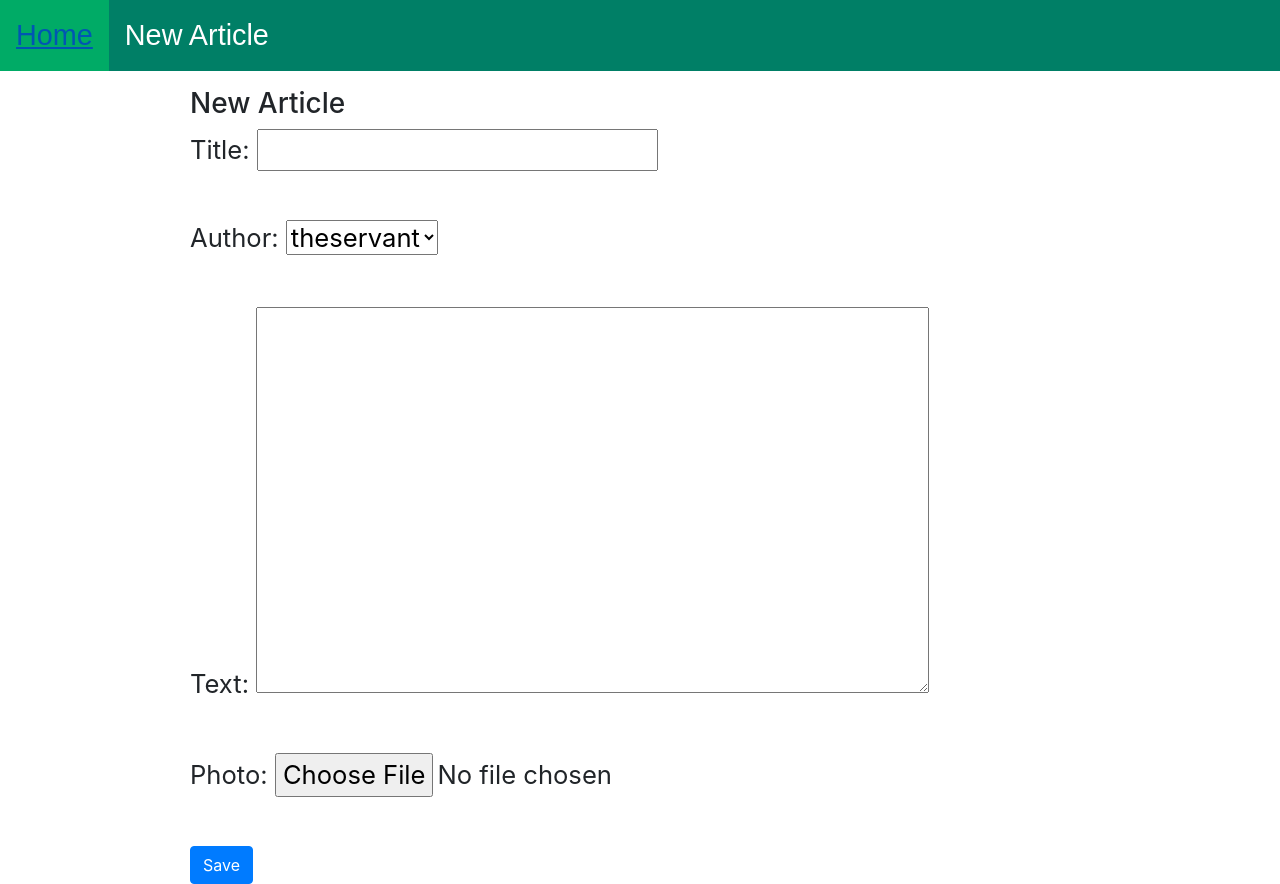
After one commit to ahembal/django_article_project_tutorial, a Django app: page /article/new/ in a window 1280 px wide. The commit adds this page. Run offline with Django 3.2, Linux system fonts and the light colour scheme; data comes from the database, SQL or seed files in the repository; both versions use the stored data as it was after the commit; some libraries are stand-ins or nearby versions.

Commit message:
added new article and article update and django is awesome always

```diff
--- a/articles/models.py
+++ b/articles/models.py
@@ -1,4 +1,5 @@
 from django.db import models
+from django.urls import reverse
 
 # Create your models here.
 class Article(models.Model):
@@ -9,7 +10,10 @@ class Article(models.Model):
         on_delete = models.CASCADE,     #If this object deleted, than delete all references
         default=1,                      #Because We have already article inside of it, main superuser
         )
-    photo = models.ImageField(upload_to="gallary", default='drop-bear.jpg')
+    photo = models.ImageField(upload_to="galery", default='drop-bear.jpg')
 
     def __str__(self):
         return self.title
+
+    def get_absolute_url(self):
+        return reverse('article_detail', args=[str(self.id)])  # This is going to return created page back after save
--- a/articles/urls.py
+++ b/articles/urls.py
@@ -1,9 +1,10 @@
 # -*- coding: utf-8 -*-
 
 from django.urls import path
-from .views import HomePageView, ArticleDetailView, ArticleCreateView
+from .views import HomePageView, ArticleDetailView, ArticleCreateView, ArticleUpdateView
 
 urlpatterns = [
+    path('article/<int:pk>/edit/', ArticleUpdateView.as_view(), name='article_edit'),
     path('article/new/', ArticleCreateView.as_view(), name='new_article'),
     path('article/<int:pk>/', ArticleDetailView.as_view(), name='article_detail'),
     path('', HomePageView.as_view(), name='home'),
--- a/articles/views.py
+++ b/articles/views.py
@@ -1,4 +1,4 @@
-from django.views.generic import ListView, DetailView
+from django.views.generic import ListView, DetailView, UpdateView
 from django.views.generic.edit import CreateView
 from .models import Article
 
@@ -14,4 +14,9 @@ class ArticleDetailView(DetailView):
 class ArticleCreateView(CreateView):
     model = Article
     template_name = 'new_article.html'
-    fields = ['title', 'atuhor', 'text', 'photo' ] # Sometimes for security reasons os can block adding photos
+    fields = ['title', 'author', 'text', 'photo' ] # Sometimes for security reasons os can block adding photos
+
+class ArticleUpdateView(UpdateView):
+    model = Article
+    template_name = 'article_edit.html'
+    fields = ['title', 'text' ]
--- a/static/CSS/base.css
+++ b/static/CSS/base.css
@@ -43,7 +43,7 @@ a:link {
 }
 
 ul {
-  list-style-type: none;
+  list-style-type: none;  /* get rid of the bullet */
   margin: 0;
   padding: 0;
   overflow: hidden;
--- a/templates/article_detail.html
+++ b/templates/article_detail.html
@@ -7,6 +7,7 @@
             <img src="{{ article.photo.url }}" alt="{{ article.title }}" class="art-img">
             <p>{{ article.text|linebreaks }}</p>
         </article>
+        <a href="{% url 'article_edit' article.pk %}" class="btn btn-primary btn-sm">Edit Article</a>
     </section>
 </main>
 {% endblock content %}
--- a/templates/base.html
+++ b/templates/base.html
@@ -4,15 +4,21 @@
     <head>
         <title>Django Articles</title>
         <link href="{% static 'css/base.css' %}" rel="stylesheet">
+        <link rel="stylesheet" href="https://stackpath.bootstrapcdn.com/bootstrap/4.1.3/css/bootstrap.min.css" integrity="sha384-MCw98/SFnGE8fJT3GXwEOngsV7Zt27NXFoaoApmYm81iuXoPkFOJwJ8ERdknLPMO" crossorigin="anonymous">
     </head>
     <body>
         <ul>
             <li><a href="{% url 'home' %}">Home</a></li>
-            <li><a href="{% url 'new_article' %}">New</a></li>
+            <li><a href="{% url 'new_article' %}">New Article</a></li>
         </ul>
         <div class="wrapper">
         {% block content %}
         {% endblock content %}
         </div>
+
+
+        <script src="https://code.jquery.com/jquery-3.3.1.slim.min.js" integrity="sha384-q8i/X+965DzO0rT7abK41JStQIAqVgRVzpbzo5smXKp4YfRvH+8abtTE1Pi6jizo" crossorigin="anonymous"></script>
+        <script src="https://cdnjs.cloudflare.com/ajax/libs/popper.js/1.14.3/umd/popper.min.js" integrity="sha384-ZMP7rVo3mIykV+2+9J3UJ46jBk0WLaUAdn689aCwoqbBJiSnjAK/l8WvCWPIPm49" crossorigin="anonymous"></script>
+        <script src="https://stackpath.bootstrapcdn.com/bootstrap/4.1.3/js/bootstrap.min.js" integrity="sha384-ChfqqxuZUCnJSK3+MXmPNIyE6ZbWh2IMqE241rYiqJxyMiZ6OW/JmZQ5stwEULTy" crossorigin="anonymous"></script>
     </body>
 </html>
--- /dev/null
+++ b/templates/new_article.html
@@ -0,0 +1,8 @@
+{% extends 'base.html' %} #extends the base.html file to here
+{% block content %}
+<h3>New Article</h3>
+<form action="" method="post">{% csrf_token %}  <!-- This going to protect us against cross site scripting attacks -->
+{{ form.as_p }}        <!-- Create a form inside a pragraph tag -->
+    <input type="submit" value="Save" class="btn btn-primary btn-bg" />
+</form>
+{% endblock content %}
```
Also changed, not shown: templates/article_edit.html (added, +8 -0 lines), db.sqlite3, 1 other file.
